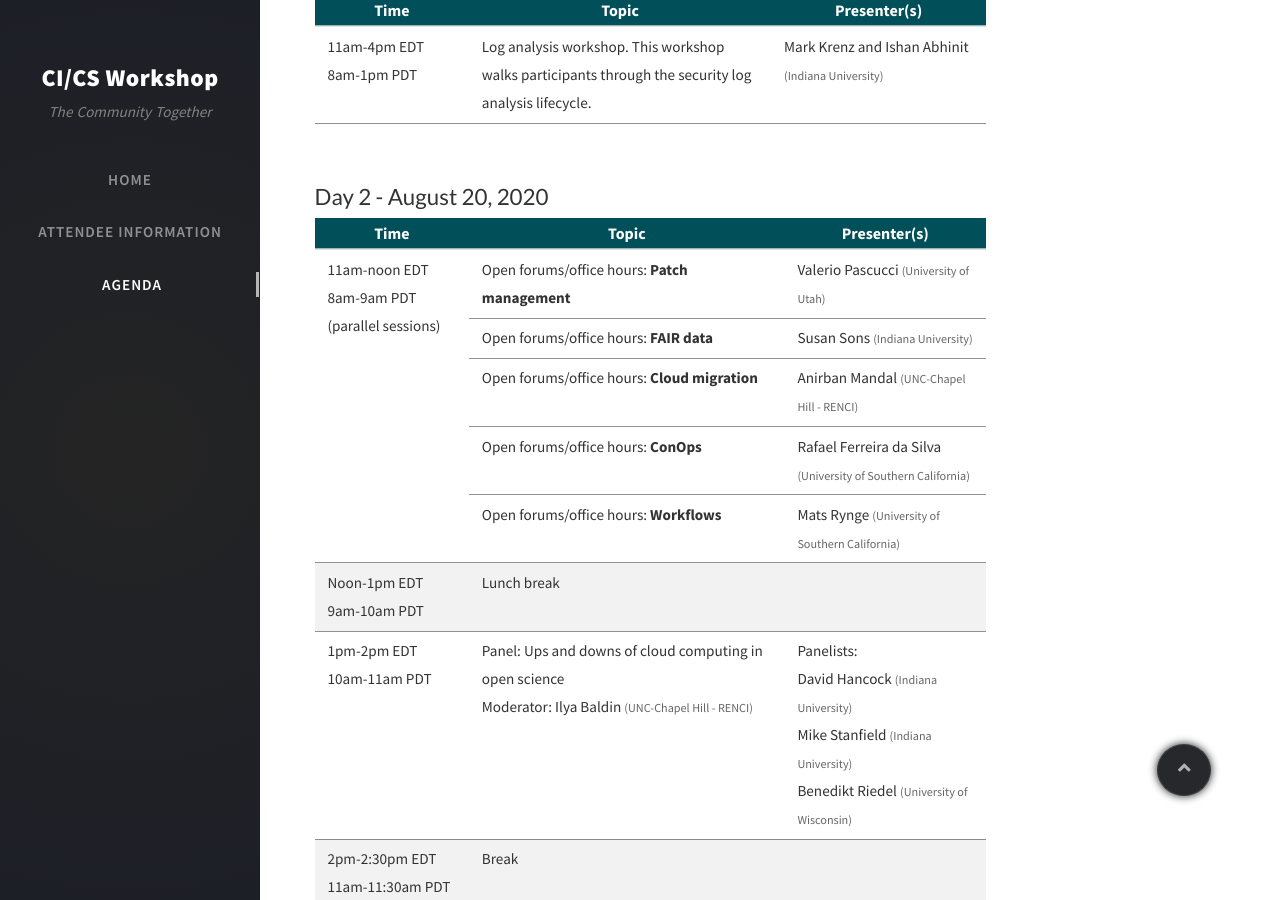
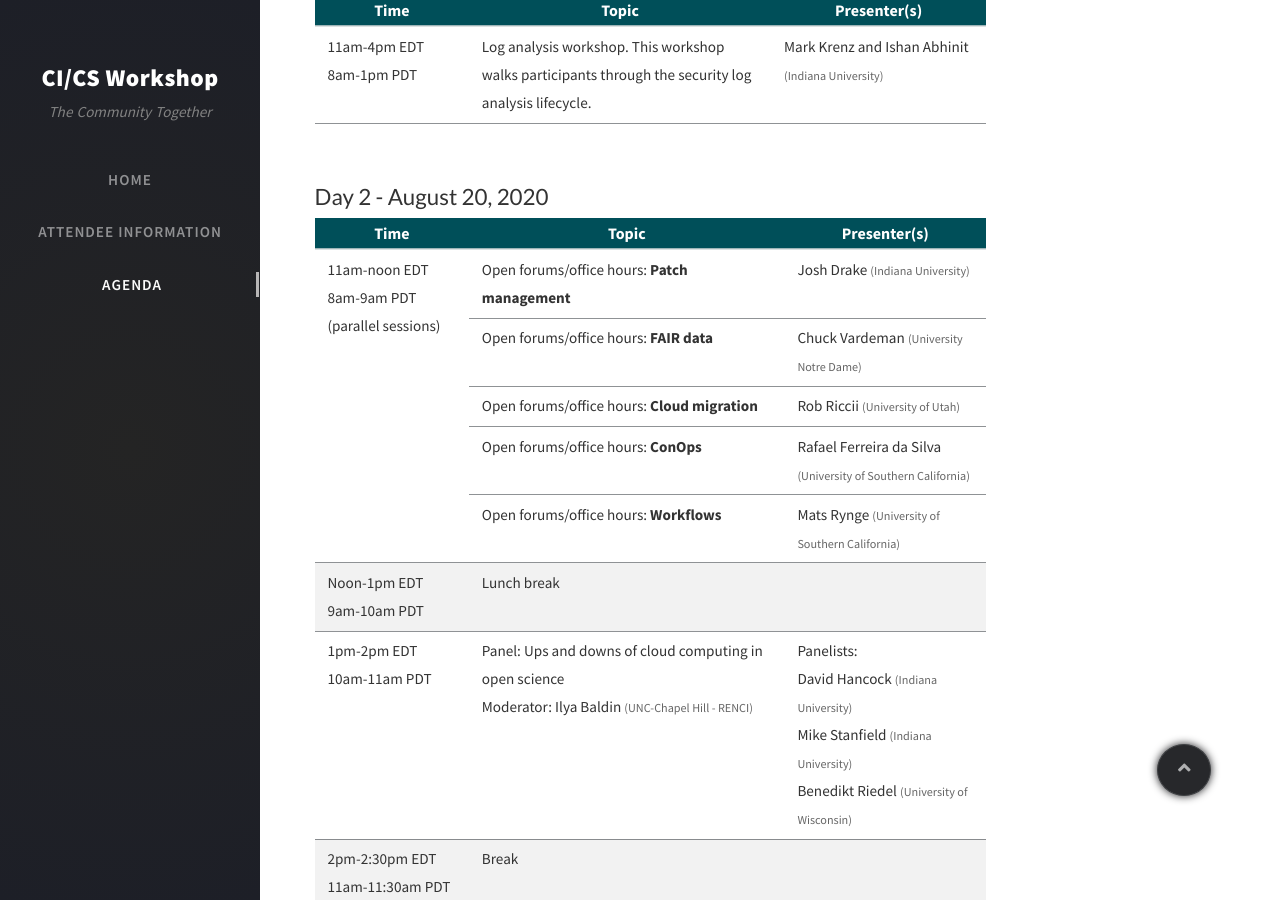
Before and after one commit to cics-workshop/cics-workshop.github.io, a Jekyll site: the page built from agenda.html, in a window 1280 px wide and 900 px high, scrolled down 1663 px. Built offline with Jekyll 4.4.1, drawn with Linux system fonts in a browser that asks for light colours; nearby versions of some CDN libraries; comment, search, counter and statistics services are not loaded.

Commit message:
updating agenda

```diff
--- a/agenda.html
+++ b/agenda.html
@@ -129,15 +129,15 @@
     <tr style="background-color: #fff">
         <td rowspan="5">11am-noon EDT <br/> 8am-9am PDT <br/> (parallel sessions)</td>
         <td>Open forums/office hours: <strong>Patch management</strong></td>
-        <td>Valerio Pascucci <span class="inst">(University of Utah)</span></td>
+        <td>Josh Drake <span class="inst">(Indiana University)</span></td>
     </tr>
     <tr style="background-color: #fff">
         <td>Open forums/office hours: <strong>FAIR data</strong></td>
-        <td>Susan Sons <span class="inst">(Indiana University)</span></td>
+        <td>Chuck Vardeman <span class="inst">(University Notre Dame)</span></td>
     </tr>
     <tr style="background-color: #fff">
         <td>Open forums/office hours: <strong>Cloud migration</strong></td>
-        <td>Anirban Mandal <span class="inst">(UNC-Chapel Hill - RENCI)</span></td>
+        <td>Rob Riccii <span class="inst">(University of Utah)</span></td>
     </tr>
     <tr style="background-color: #fff">
         <td>Open forums/office hours: <strong>ConOps</strong></td>
```
